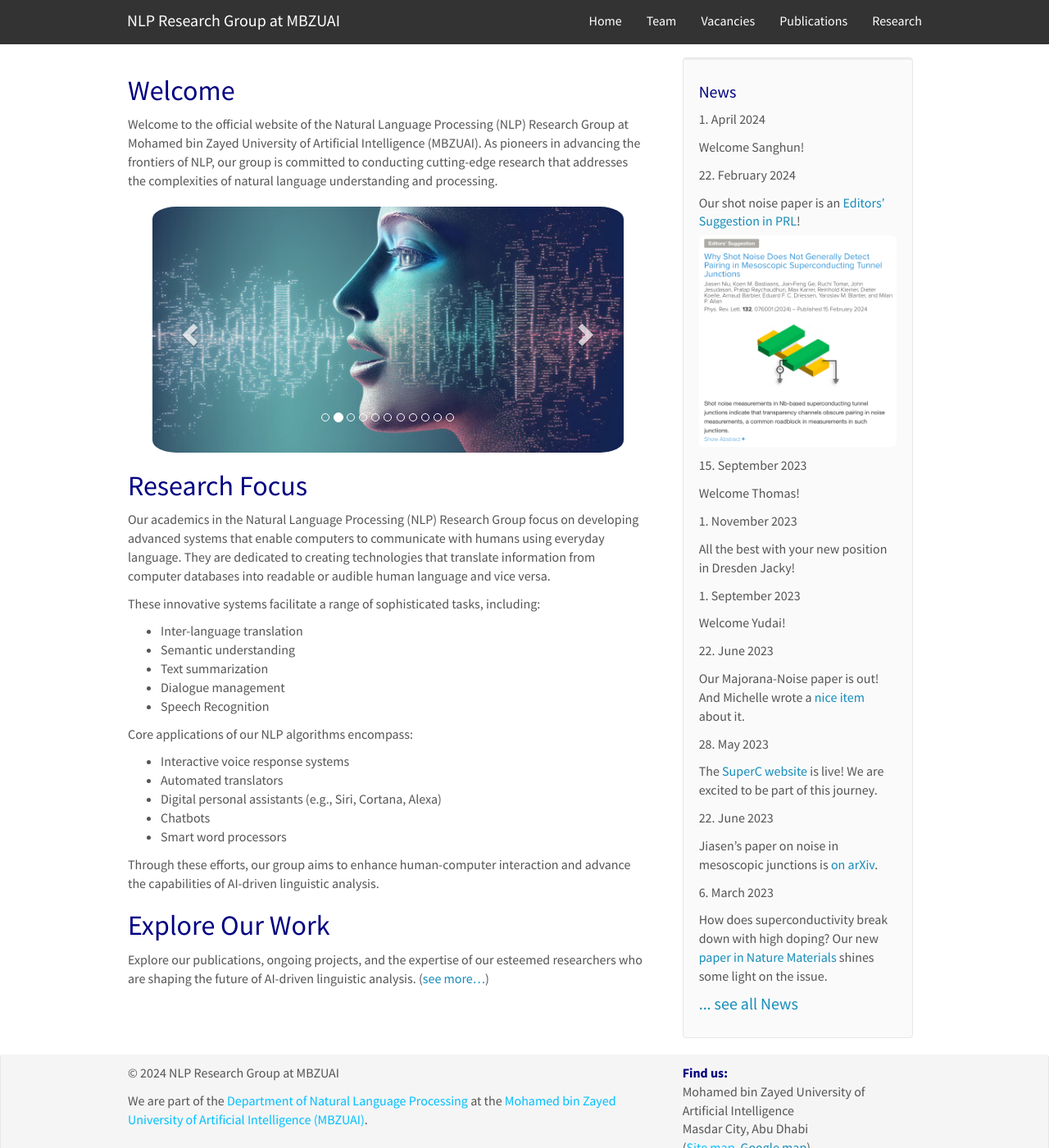
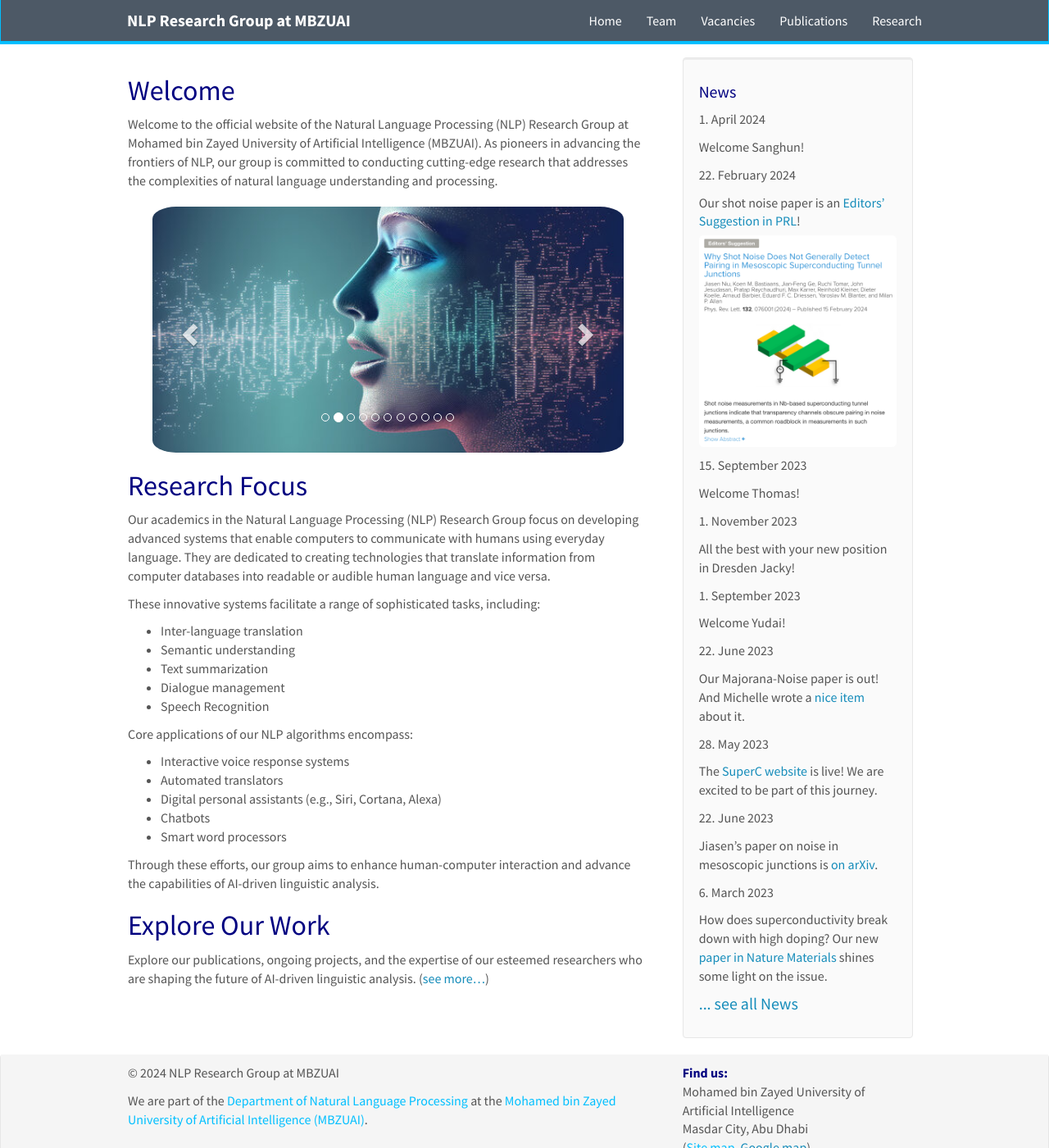
Before and after one commit to RamzaBasharat/MBZUAI, a Jekyll site: the page built from _pages/home.md, in a window 1280 px wide and 1400 px high. Shown: the whole window at 82% size. Built offline with Jekyll 4.4.1, drawn with Linux system fonts in a browser that asks for light colours; nearby versions of some CDN libraries.

Commit message:
setting css

```diff
--- a/_includes/header.html
+++ b/_includes/header.html
@@ -8,7 +8,7 @@
 	  </button>
 
     <a class="navbar-brand" href="{{ site.url }}{{ site.baseurl }}/">
-		NLP Research Group at MBZUAI</a>
+		<b>NLP Research Group at MBZUAI</b></a>
 	</div>
 	<div class="collapse navbar-collapse" id="navbar-collapse-1">
 	  <ul class="nav navbar-nav navbar-right">
--- a/css/main.scss
+++ b/css/main.scss
@@ -135,8 +135,8 @@ background-color: #4d5966;
 //----------------
 /* Navbar background and text color */
 .navbar-default {
-    background-color: #333; /* Background color */
-    border-color: #333;    /* Border color */
+    background-color: #4d5966; /* Background color */
+    border-color: #00bfff;    /* Border color */
 }
 
 .navbar-default .navbar-brand,
@@ -155,6 +155,6 @@ background-color: #4d5966;
 .navbar-default .navbar-nav > .active > a,
 .navbar-default .navbar-nav > .active > a:hover,
 .navbar-default .navbar-nav > .active > a:focus {
-    color: #fff; /* Active text color */
+    color: #00bfff; /* Active text color */
     background-color: #444; /* Active background color */
 }
```
